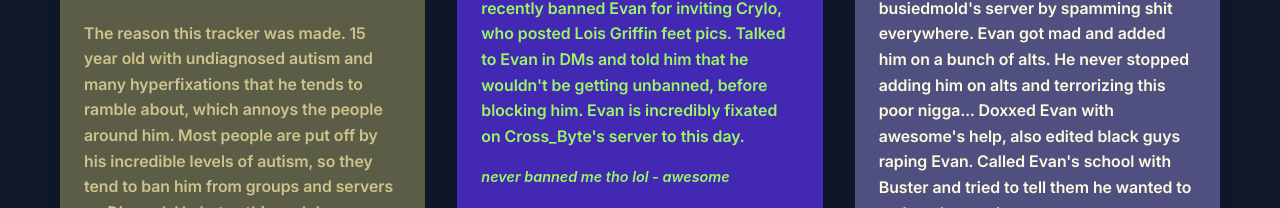
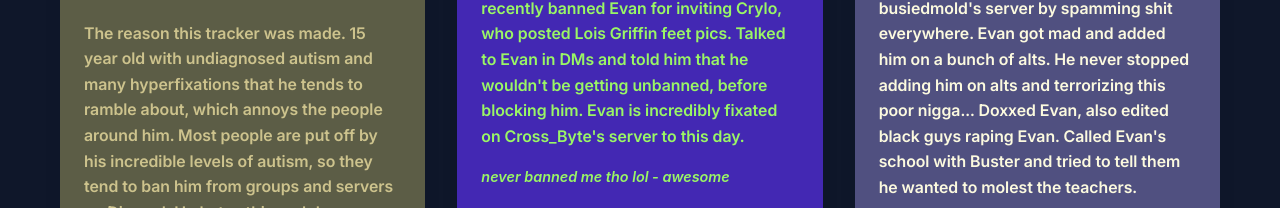
Before and after one commit to phonykick/fuckyou, a plain HTML site: page characters.html in a window 1280 px wide. Shown: the part 744-952 px from the top of the page. Drawn offline with Linux system fonts and the light colour scheme; a web font is replaced by a local one.

Commit message:
Update characters.html

```diff
--- a/characters.html
+++ b/characters.html
@@ -79,7 +79,7 @@
                     </div>
                     <div class="character-content">
                         <p class="character-description">
-                            Met Evan through busiedmold, Evan's childhood friend. Destroyed busiedmold's server by spamming shit everywhere. Evan got mad and added him on a bunch of alts. He never stopped adding him on alts and terrorizing this poor nigga... Doxxed Evan with awesome's help, also edited black guys raping Evan. Called Evan's school with Buster and tried to tell them he wanted to molest the teachers.
+                            Met Evan through busiedmold, Evan's childhood friend. Destroyed busiedmold's server by spamming shit everywhere. Evan got mad and added him on a bunch of alts. He never stopped adding him on alts and terrorizing this poor nigga... Doxxed Evan, also edited black guys raping Evan. Called Evan's school with Buster and tried to tell them he wanted to molest the teachers.
                         </p>
                     </div>
                 </div>
```
